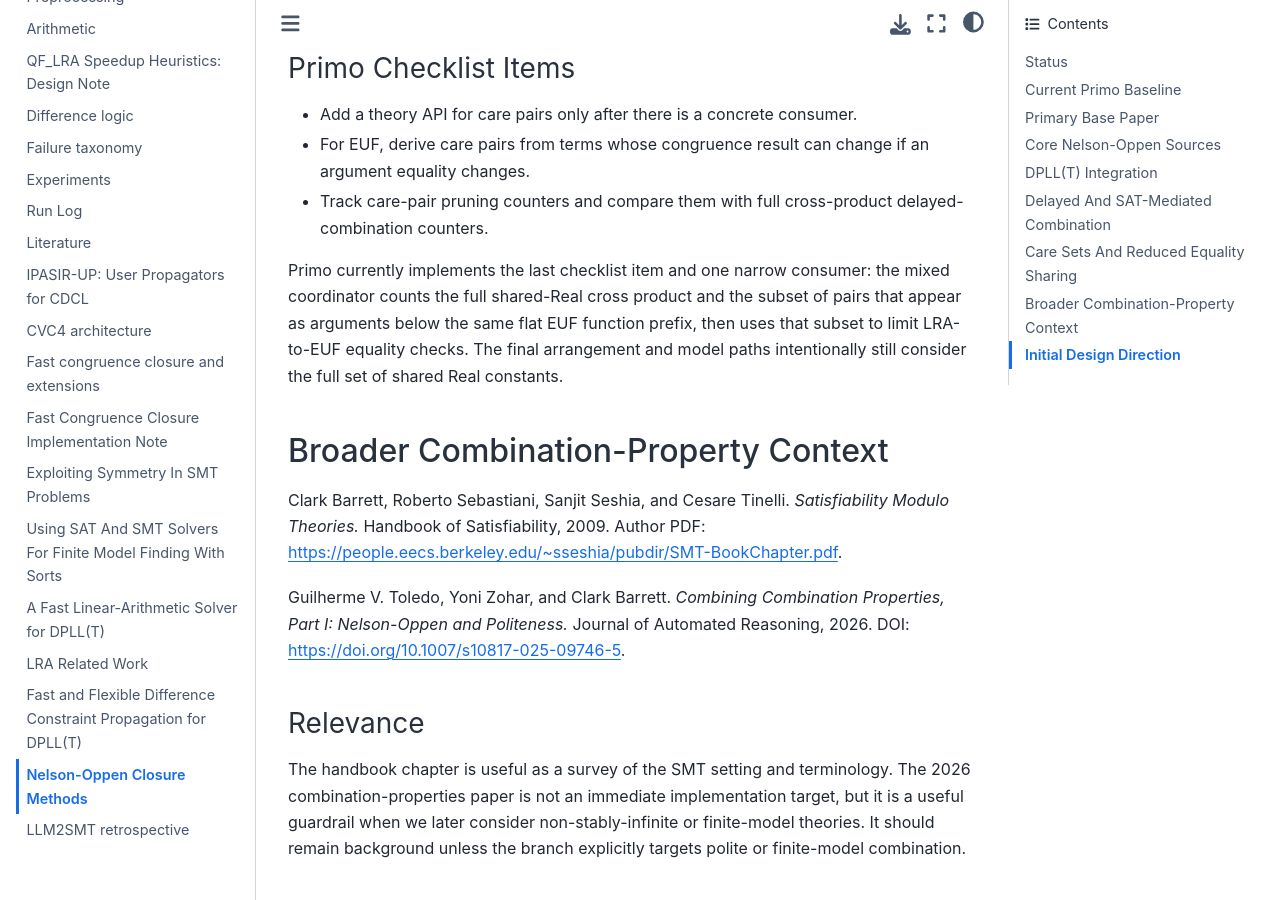
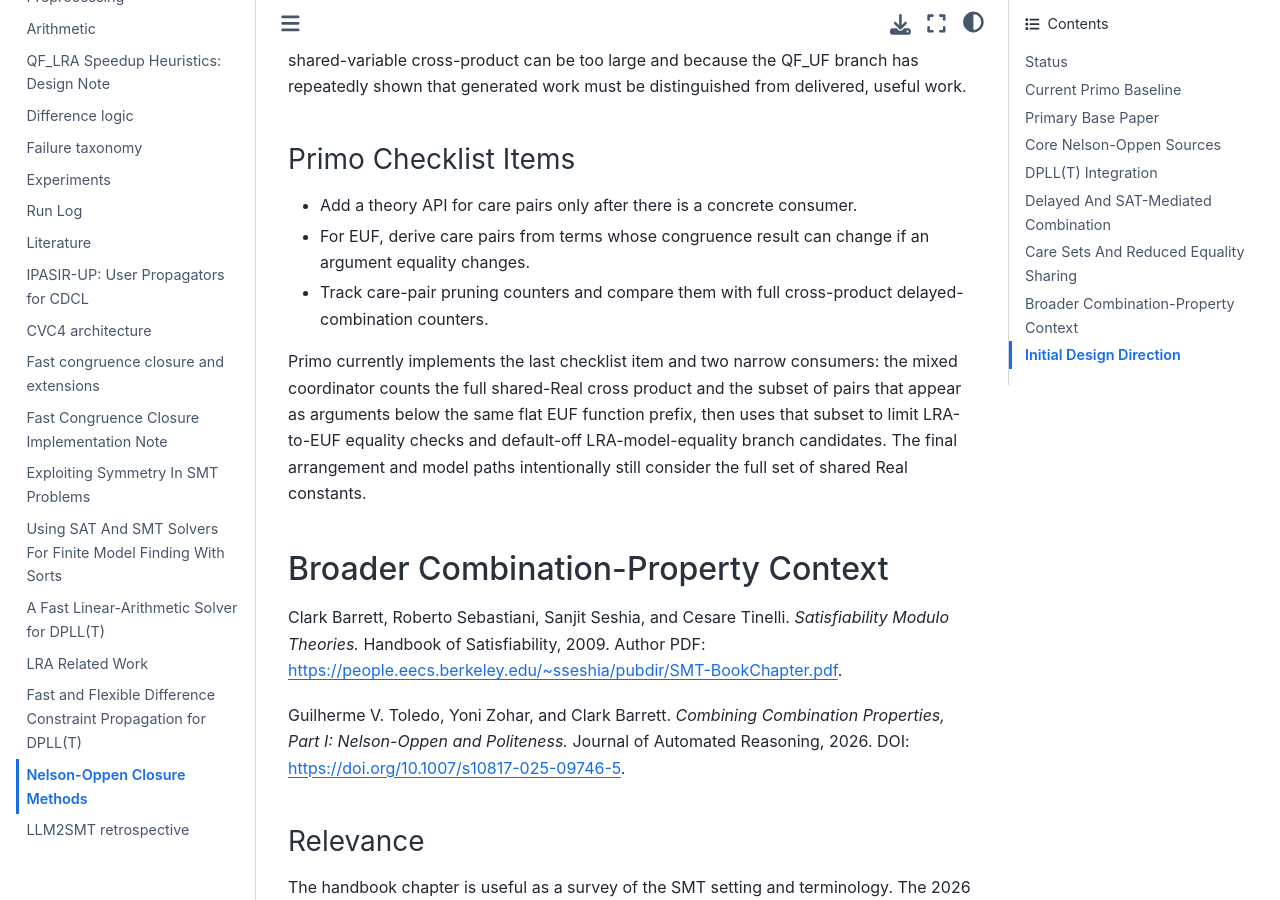
Before and after one commit to primo-solver/primo, a Jupyter Book: the page built from docs/papers/nelson-oppen-closure-methods.md, in a window 1280 px wide and 900 px high, scrolled down 14160 px. Built offline with Jupyter Book 1.0.4 settings and Sphinx 7.4.7 and the Sphinx Book theme 1.1.4, drawn with Linux system fonts in a browser that asks for light colours; some of the changed text lies outside the part shown.

Commit message:
Expose care pruning for model equality branching

```diff
--- a/docs/papers/nelson-oppen-closure-methods.md
+++ b/docs/papers/nelson-oppen-closure-methods.md
@@ -154,6 +154,9 @@
 - `:no.interface.model-equality-assumptions`
 - `:no.interface.model-equality-failed-assumptions`
 - `:no.interface.model-equality-conflicts`
+- `:no.interface.model-equality-full-pairs`
+- `:no.interface.model-equality-care-pairs`
+- `:no.interface.model-equality-care-pruned-pairs`
 - `:no.interface.arrangement-checks`
 - `:no.interface.arrangement-failures`
 - `:no.interface.arrangement-separations`
@@ -562,11 +565,12 @@
 - Track care-pair pruning counters and compare them with full cross-product
   delayed-combination counters.
 
-Primo currently implements the last checklist item and one narrow consumer: the
-mixed coordinator counts the full shared-Real cross product and the subset of
-pairs that appear as arguments below the same flat EUF function prefix, then
-uses that subset to limit LRA-to-EUF equality checks. The final arrangement and
-model paths intentionally still consider the full set of shared Real constants.
+Primo currently implements the last checklist item and two narrow consumers:
+the mixed coordinator counts the full shared-Real cross product and the subset
+of pairs that appear as arguments below the same flat EUF function prefix, then
+uses that subset to limit LRA-to-EUF equality checks and default-off
+LRA-model-equality branch candidates. The final arrangement and model paths
+intentionally still consider the full set of shared Real constants.
 
 ## Broader Combination-Property Context
 
```
Also changed, not shown: docs/debugging.md (+7 -1 lines), 2 other files.
